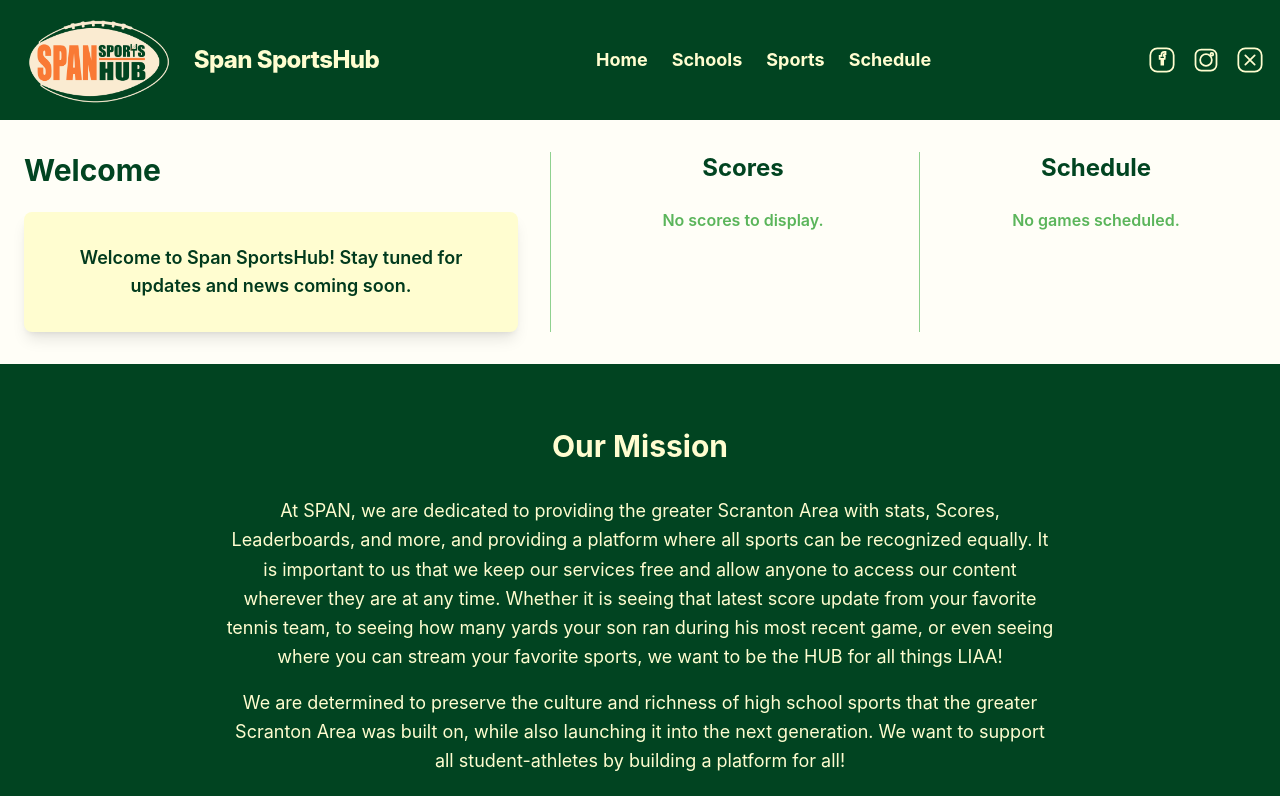
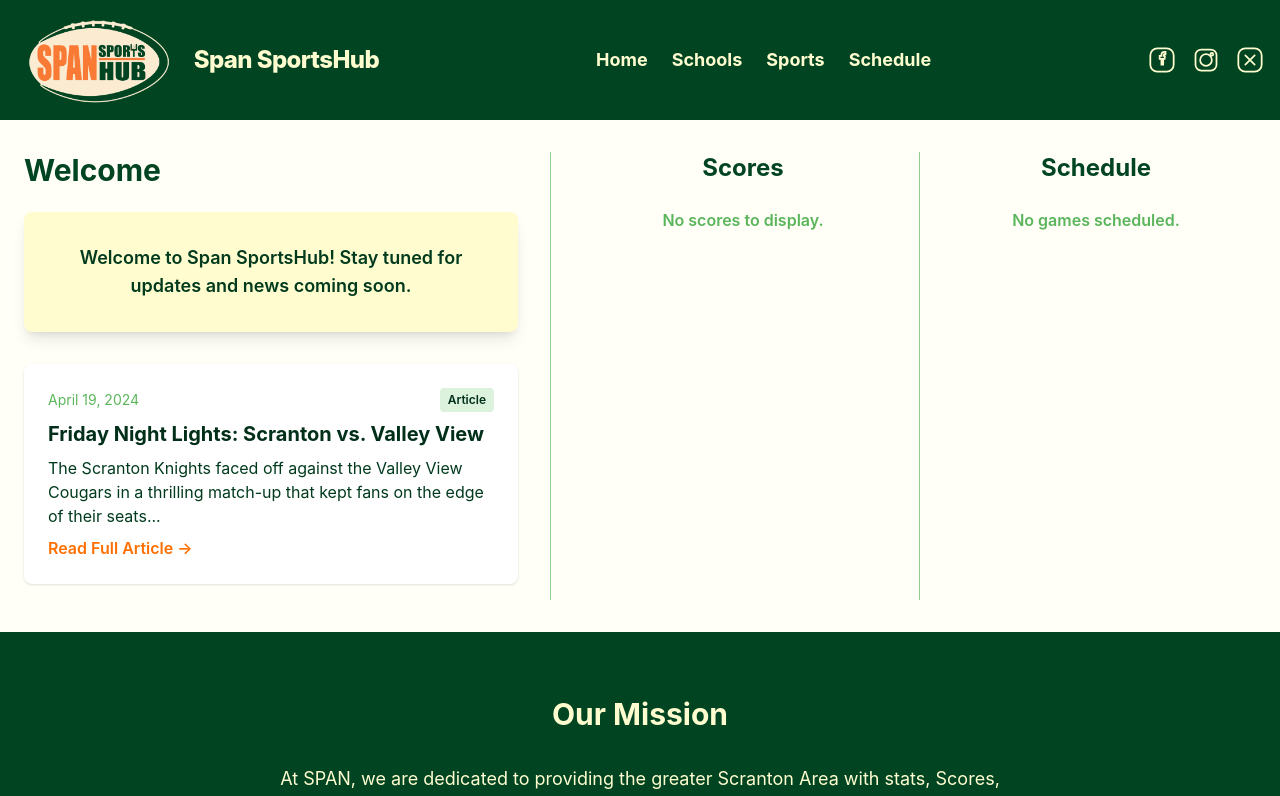
Before and after one commit to CoalValleyTech/nepa-frontend, a React (Vite) app: page / in a window 1280 px wide. Shown: the top 796 px of the page. Built offline with nearby package versions, Linux system fonts and the light colour scheme.

Commit message:
Add Article Section

```diff
--- a/src/pages/Home.tsx
+++ b/src/pages/Home.tsx
@@ -1,6 +1,15 @@
 import Header from '../components/Header';
+import { useState } from 'react';
 
 export default function Home() {
+  const [expanded, setExpanded] = useState(false);
+  const article = {
+    title: 'Friday Night Lights: Scranton vs. Valley View',
+    date: 'April 19, 2024',
+    preview: 'The Scranton Knights faced off against the Valley View Cougars in a thrilling match-up that kept fans on the edge of their seats... ',
+    content: `The Scranton Knights faced off against the Valley View Cougars in a thrilling match-up that kept fans on the edge of their seats. Both teams played with heart and determination, but it was the Knights who pulled ahead in the final quarter. Quarterback Alex Johnson threw for two touchdowns, while running back Chris Lee rushed for over 120 yards. The Cougars responded with a strong defensive effort, but ultimately fell short. The final score was 28-21 in favor of Scranton. Fans are already looking forward to the next big game!`,
+  };
+
   return (
     <div className="min-h-screen">
       <Header />
@@ -8,11 +17,25 @@ export default function Home() {
       <section className="py-8 bg-cream-50">
         <div className="max-w-full mx-auto px-2 sm:px-4 lg:px-6">
           <div className="flex flex-col lg:flex-row gap-4 lg:gap-6">
-            {/* Left Side - Welcome Message */}
+            {/* Left Side - Welcome Message and Article */}
             <div className="flex-1">
               <h2 className="text-3xl font-bold text-primary-500 mb-6">Welcome</h2>
-              <div className="bg-cream-100 rounded-lg p-6 lg:p-8 shadow-lg text-center text-primary-600 text-lg font-semibold">
+              <div className="bg-cream-100 rounded-lg p-6 lg:p-8 shadow-lg text-center text-primary-600 text-lg font-semibold mb-8">
                 Welcome to Span SportsHub! Stay tuned for updates and news coming soon.
+              </div>
+              {/* Article Preview Section */}
+              <div className="bg-white rounded-lg shadow p-6 text-left mb-4 cursor-pointer hover:bg-cream-50 transition" onClick={() => setExpanded(!expanded)}>
+                <div className="flex items-center justify-between mb-2">
+                  <span className="text-sm text-primary-400">{article.date}</span>
+                  <span className="text-xs bg-primary-100 text-primary-700 px-2 py-1 rounded font-semibold">Article</span>
+                </div>
+                <h3 className="text-xl font-bold text-primary-700 mb-2">{article.title}</h3>
+                <p className="text-primary-600 mb-2">
+                  {expanded ? article.content : article.preview}
+                </p>
+                <span className="text-secondary-500 font-semibold hover:underline">
+                  {expanded ? 'Show Less' : 'Read Full Article →'}
+                </span>
               </div>
             </div>
             {/* Vertical Line Divider */}
```
